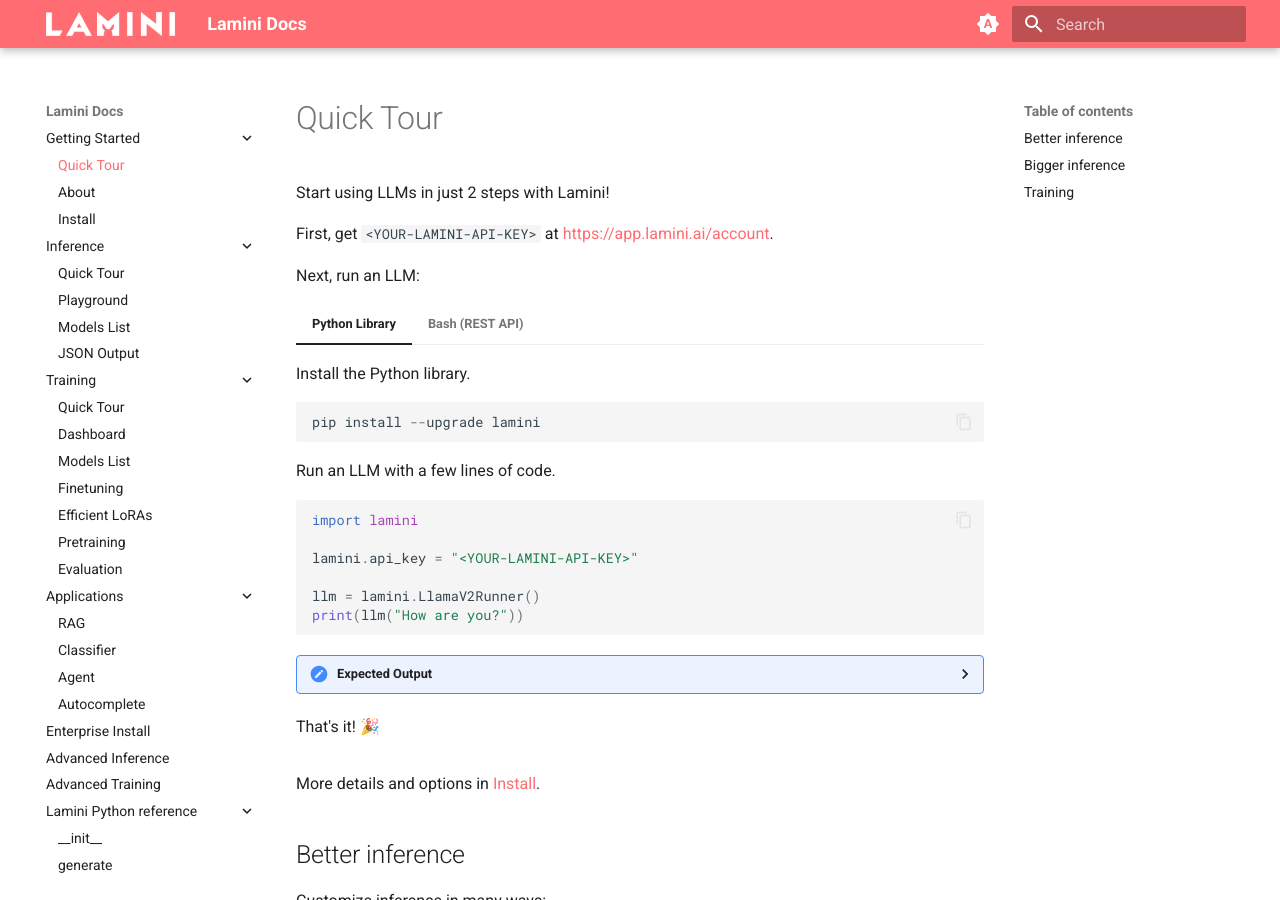
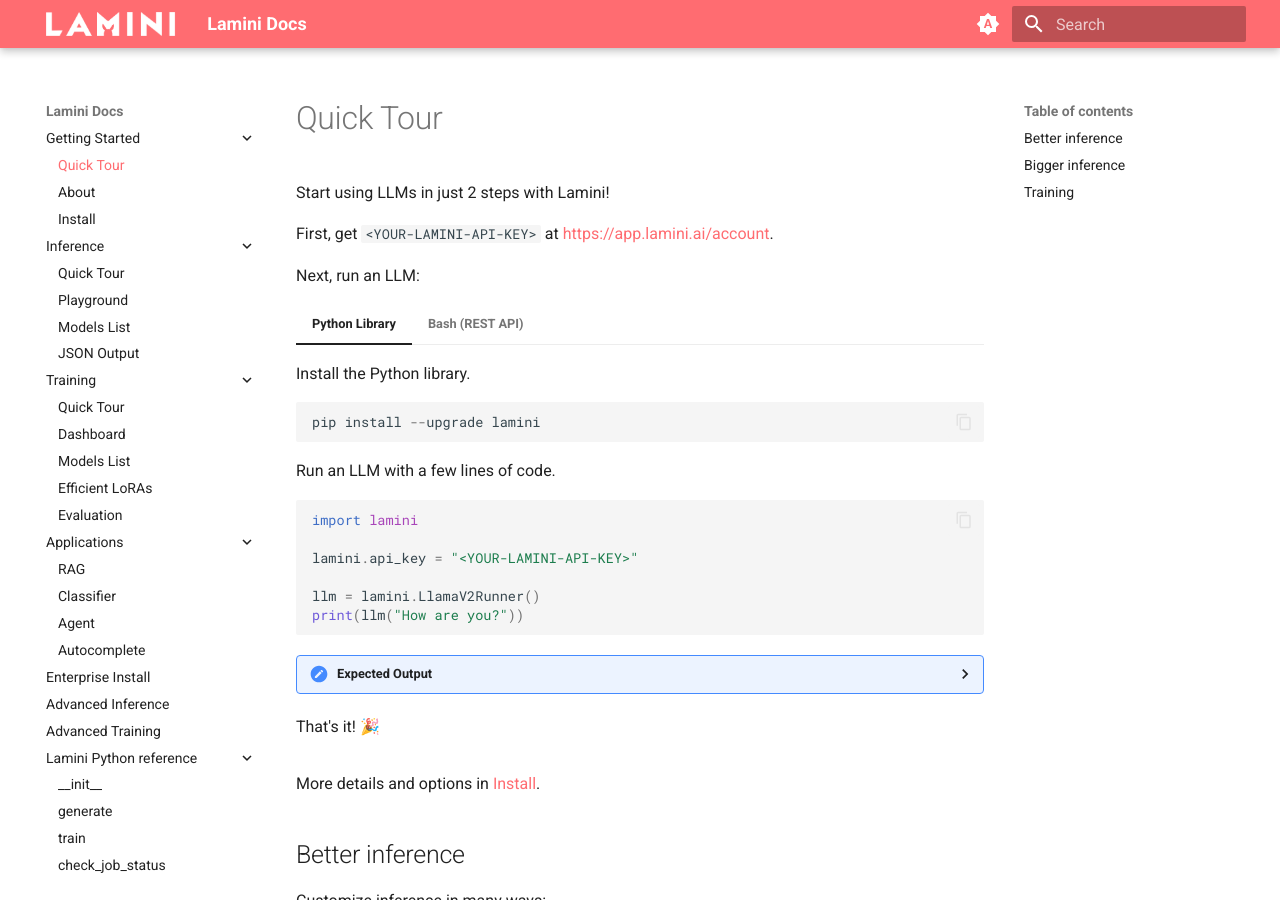
Before and after one commit to lamini-ai/lamini-ai.github.io, an MkDocs documentation site: the page built from docs/index.md, in a window 1280 px wide and 900 px high. Built offline with MkDocs 1.6.1 and Material for MkDocs 9.7.7, drawn with Linux system fonts in a browser that asks for light colours.

Commit message:
Remove deprecated doc from navbar

```diff
--- a/mkdocs.yml
+++ b/mkdocs.yml
@@ -60,9 +60,7 @@
       - Quick Tour: training/quick_tour.md
       - Dashboard: training/dashboard.md
       - Models List: training/models_list.md
-      - Finetuning: training/finetuning.md
       - Efficient LoRAs: training/lora.md
-      - Pretraining: training/pretraining.md
       - Evaluation: training/evaluation.md
   - Applications:
       - RAG: applications/rag.md
```
